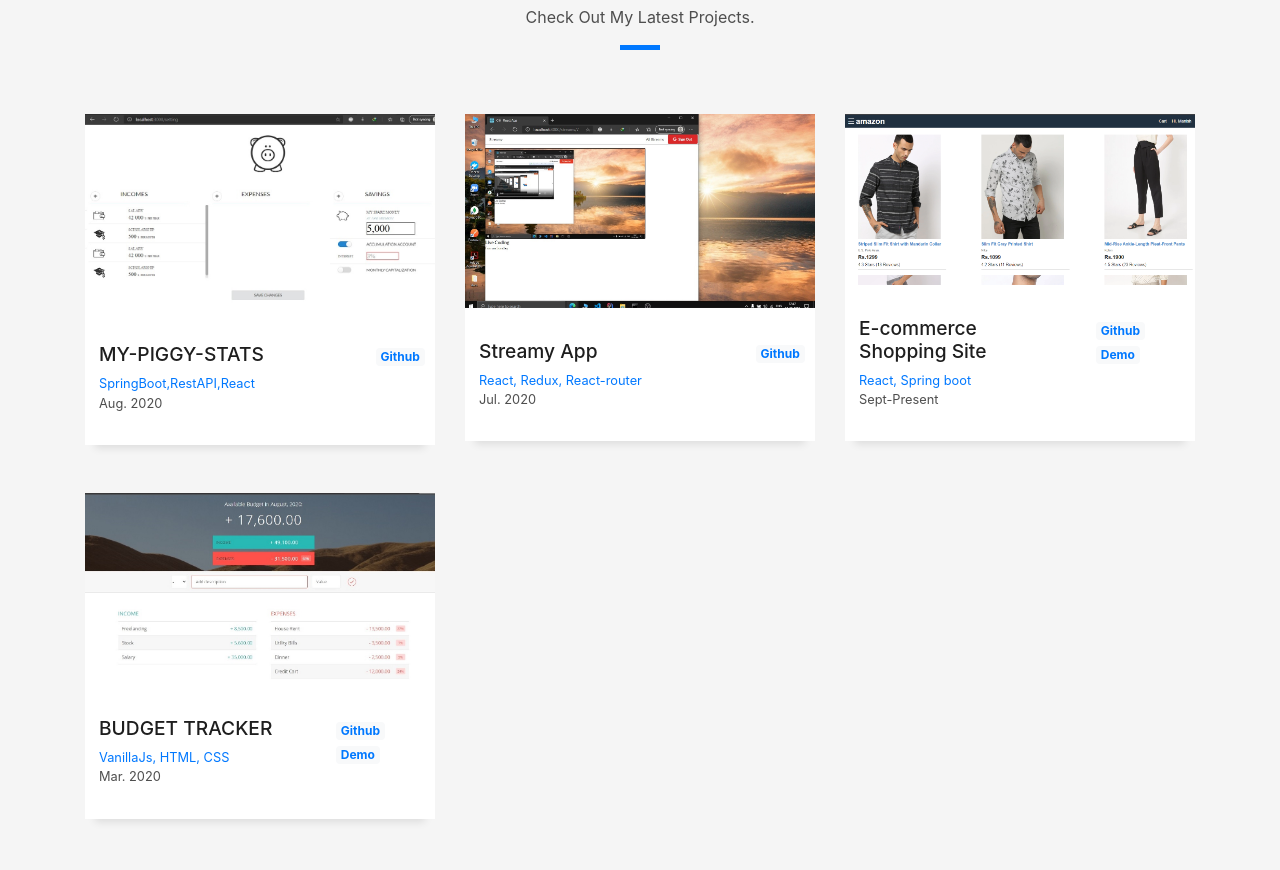
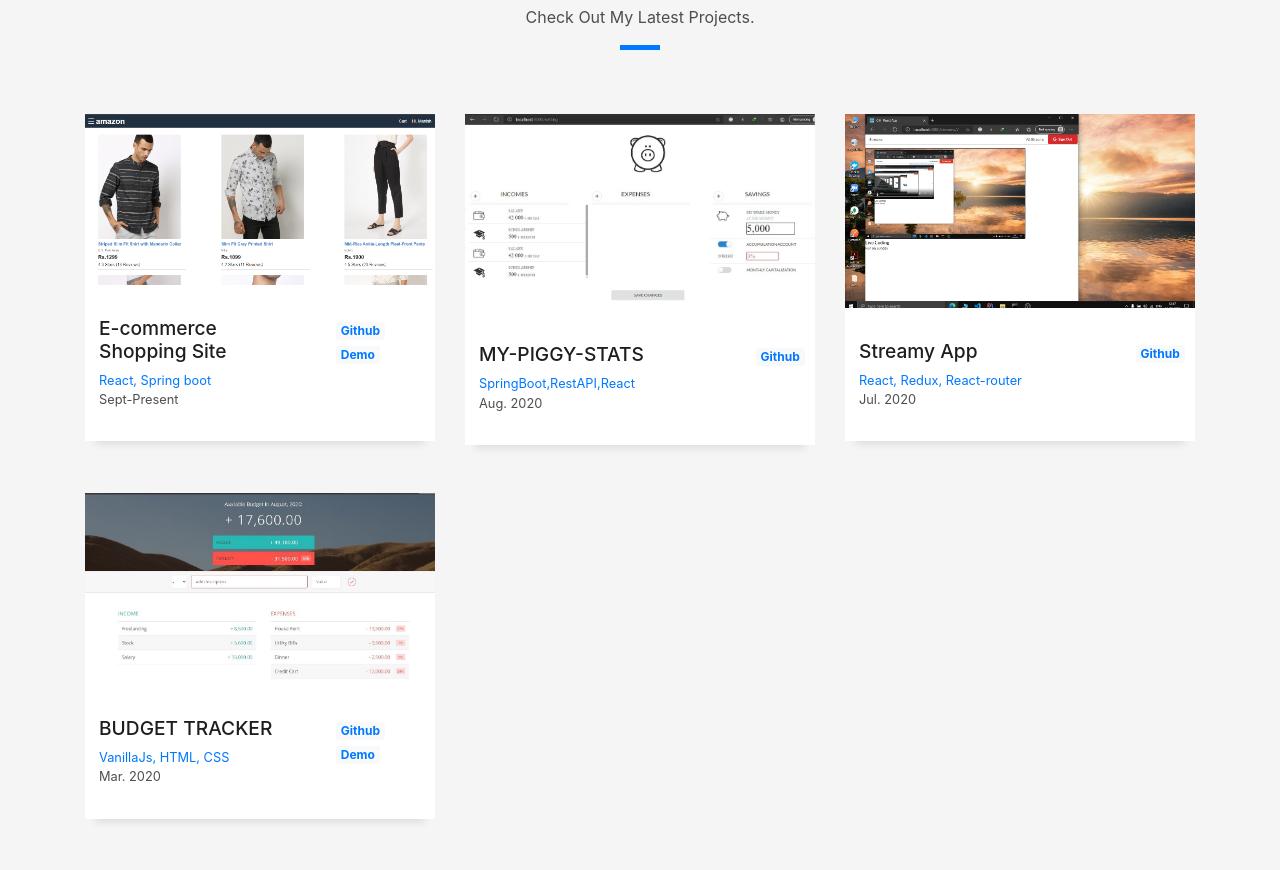
Before and after one commit to kman1sh/kman1sh.github.io, a plain HTML site: page index.html in a window 1280 px wide. Shown: the part 1740-2610 px from the top of the page. Drawn offline with Linux system fonts and the light colour scheme; files whose address does not match are found by name.

Commit message:
aesthetic changes

```diff
--- a/index.html
+++ b/index.html
@@ -190,6 +190,36 @@
           </div>
         </div>
         <div class="row">
+
+          <div class="col-md-4">
+            <div class="work-box">
+              <a href="assets/img/work-3.png" data-gall="portfolioGallery" class="venobox">
+                <div class="work-img">
+                  <img src="assets/img/work-3.png" alt="" class="img-fluid" />
+                </div>
+              </a>
+              <div class="work-content">
+                <div class="row">
+                  <div class="col-sm-8">
+                    <h2 class="w-title">E-commerce Shopping Site</h2>
+                    <div class="w-more">
+                      <span class="w-ctegory">React, Spring boot</span>
+                      <p class="w-date">Sept-Present</p>
+                    </div>
+                  </div>
+                  <div class="col-sm-4">
+                    <div class="w-like">
+                      <a class="badge badge-light" target="_blank" rel="noopener noreferrer"
+                        href="https://github.com/kman1sh/Online-shoping-store">Github</a>
+                      <a class="badge badge-light" target="_blank" rel="noopener noreferrer"
+                        href="https://amazoned.herokuapp.com/">Demo</a>
+                    </div>
+                  </div>
+                </div>
+              </div>
+            </div>
+          </div>
+
           <div class="col-md-4">
             <div class="work-box">
               <a href="assets/img/work-1.jpg" data-gall="portfolioGallery" class="venobox">
@@ -208,7 +238,8 @@
                   </div>
                   <div class="col-sm-4">
                     <div class="w-like">
-                      <a class="badge badge-light" href="https://github.com/kman1sh/my-piggy-stats">Github</a>
+                      <a class="badge badge-light" target="_blank" rel="noopener noreferrer"
+                        href="https://github.com/kman1sh/my-piggy-stats">Github</a>
                     </div>
                   </div>
                 </div>
@@ -234,7 +265,8 @@
                   </div>
                   <div class="col-sm-4">
                     <div class="w-like">
-                      <a class="badge badge-light" href="https://github.com/kman1sh/streamy-app">Github</a>
+                      <a class="badge badge-light" target="_blank" rel="noopener noreferrer"
+                        href="https://github.com/kman1sh/streamy-app">Github</a>
                     </div>
                   </div>
                 </div>
@@ -242,32 +274,7 @@
             </div>
           </div>
 
-          <div class="col-md-4">
-            <div class="work-box">
-              <a href="assets/img/work-3.png" data-gall="portfolioGallery" class="venobox">
-                <div class="work-img">
-                  <img src="assets/img/work-3.png" alt="" class="img-fluid" />
-                </div>
-              </a>
-              <div class="work-content">
-                <div class="row">
-                  <div class="col-sm-8">
-                    <h2 class="w-title">E-commerce Shopping Site</h2>
-                    <div class="w-more">
-                      <span class="w-ctegory">React, Spring boot</span>
-                      <p class="w-date">Sept-Present</p>
-                    </div>
-                  </div>
-                  <div class="col-sm-4">
-                    <div class="w-like">
-                      <a class="badge badge-light" href="https://github.com/kman1sh/Online-shoping-store">Github</a>
-                      <a class="badge badge-light" href="https://amazoned.herokuapp.com/">Demo</a>
-                    </div>
-                  </div>
-                </div>
-              </div>
-            </div>
-          </div>
+
           <div class="col-md-4">
             <div class="work-box">
               <a href="assets/img/work-4.jpg" data-gall="portfolioGallery" class="venobox">
@@ -286,8 +293,10 @@
                   </div>
                   <div class="col-sm-4">
                     <div class="w-like">
-                      <a class="badge badge-light" href="https://github.com/kman1sh/Budgety-app">Github</a>
-                      <a class="badge badge-light" href="https://kman1sh.github.io/Budgety-app/">Demo</a>
+                      <a class="badge badge-light" target="_blank" rel="noopener noreferrer"
+                        href="https://github.com/kman1sh/Budgety-app">Github</a>
+                      <a class="badge badge-light" target="_blank" rel="noopener noreferrer"
+                        href="https://kman1sh.github.io/Budgety-app/">Demo</a>
                     </div>
                   </div>
                 </div>
```
